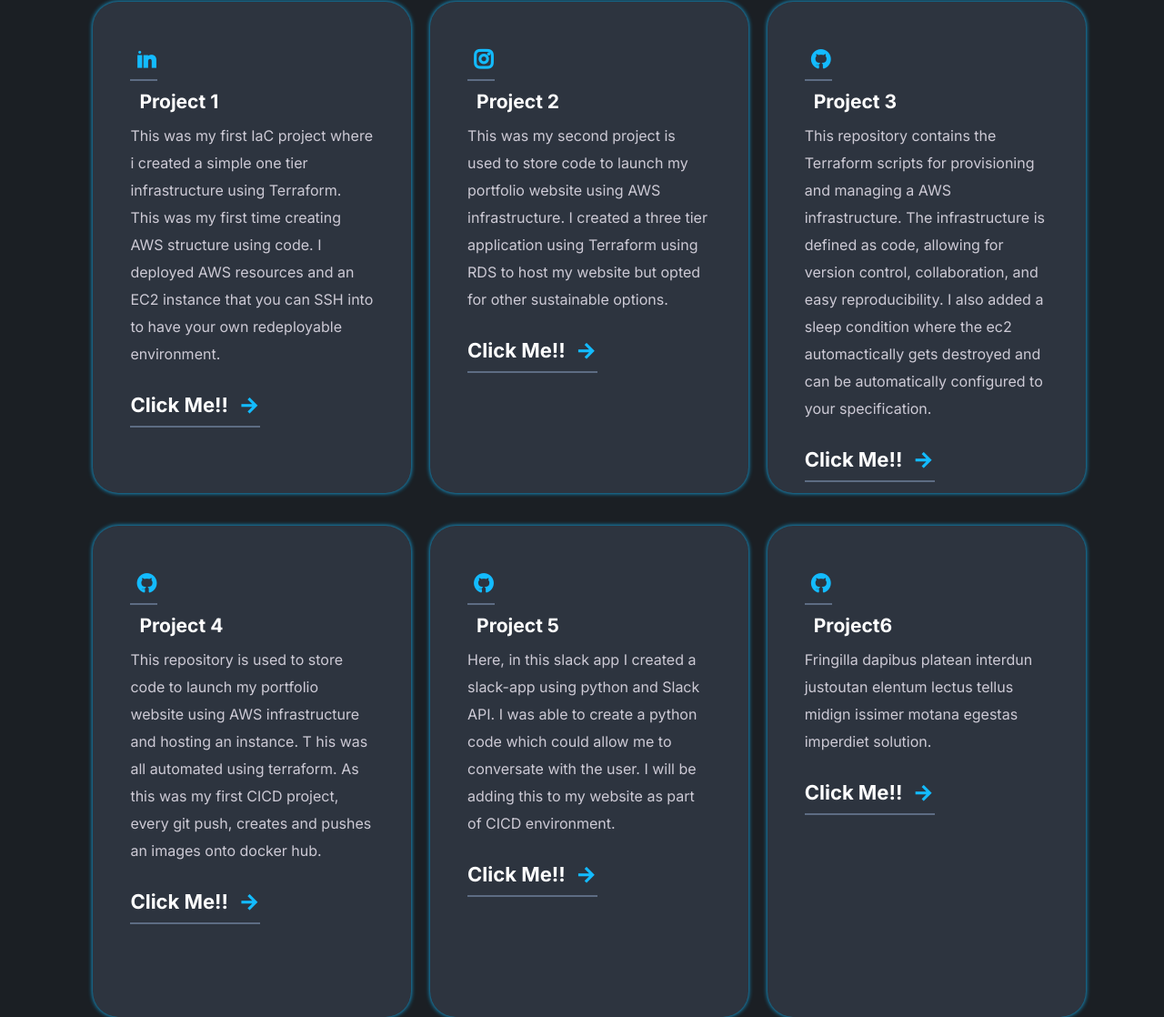
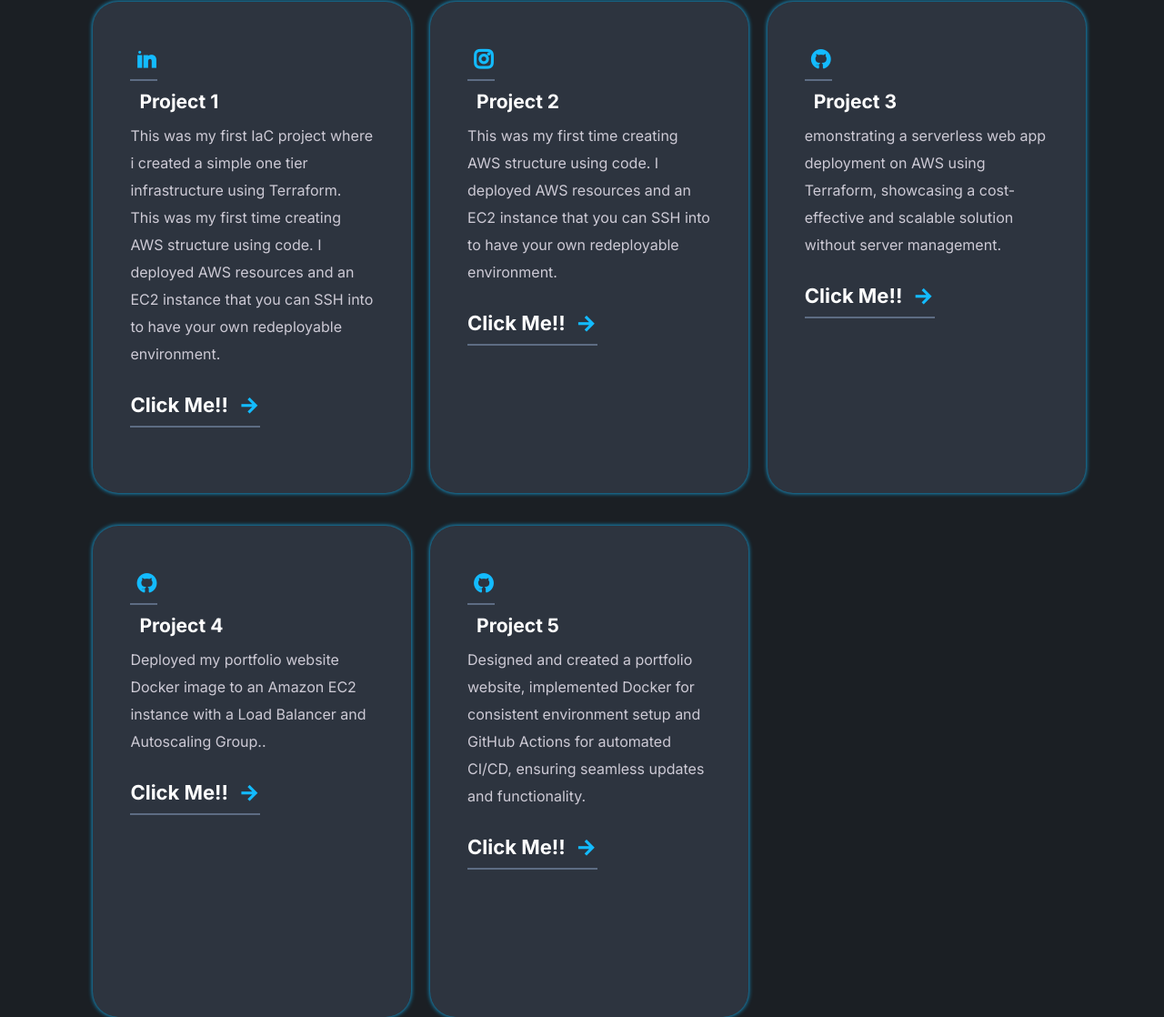
Before and after one commit to mohd-1995/HTML-WEBSITE-CICD, a plain HTML site: page index.html in a window 1280 px wide. Shown: the part 1593-2711 px from the top of the page at 91% size. Drawn offline with nearby package versions, Linux system fonts and the light colour scheme.

Commit message:
update1-commit

```diff
--- a/index.html
+++ b/index.html
@@ -80,10 +80,8 @@
       <div class="box">
         <a href="#"><i class="ri-instagram-line"></i></a>
         <h3>Project 2</h3>
-        <p>This was my second project is used to store code to launch my portfolio website using AWS infrastructure.
-          I created a three tier application using Terraform using RDS to host my website but opted for other sustainable options.
-        </p>
-        <a href="https://github.com/mohd-1995/aws-tf">
+        <p>This was my first time creating AWS structure using code. I deployed AWS resources and an EC2 instance that you can SSH into to have your own redeployable environment.</p>
+        <a href="https://github.com/mohd-1995/SSH-TO-EC2">
           Click Me!!
           <i class="ri-arrow-right-line"></i>
         </a>
@@ -92,10 +90,9 @@
       <div class="box">
         <a href="#"><i class="ri-github-fill"></i></a>
         <h3>Project 3</h3>
-        <p>This repository contains the Terraform scripts for provisioning and managing a AWS infrastructure. The infrastructure is defined as code, allowing for version control, collaboration, and easy reproducibility. I also added a sleep condition where the ec2 automactically gets destroyed
-          and can be automatically configured to your specification.
+        <p>emonstrating a serverless web app deployment on AWS using Terraform, showcasing a cost-effective and scalable solution without server management.
         </p>
-        <a href="https://github.com/mohd-1995/g-actions-tf">
+        <a href="https://github.com/mohd-1995/serverless-app">
           Click Me!!
           <i class="ri-arrow-right-line"></i>
         </a>
@@ -105,9 +102,8 @@
       <div class="box">
         <a href="#"><i class="ri-github-fill"></i></a>
         <h3>Project 4</h3>
-        <p>This repository is used to store code to launch my portfolio website using AWS infrastructure and hosting an instance. T
-          his was all automated using terraform. As this was my first CICD project, every git push, creates and pushes an images onto docker hub.</p>
-        <a href="https://github.com/mohd-1995/ec2-aws">
+        <p>Deployed my portfolio website Docker image to an Amazon EC2 instance with a Load Balancer and Autoscaling Group..</p>
+        <a href="https://github.com/mohd-1995/Portfolio-TF-Infrastructure">
           Click Me!!
           <i class="ri-arrow-right-line"></i>
         </a>
@@ -116,15 +112,15 @@
       <div class="box">
         <a href="#"><i class="ri-github-fill"></i></a>
         <h3>Project 5</h3>
-        <p>Here, in this slack app I created a slack-app using python and Slack API. I was able to create a python code which could allow me to
-          conversate with the user. I will be adding this to my website as part of CICD environment.
+        <p>Designed and created a portfolio website, implemented Docker for consistent environment setup and GitHub Actions for automated CI/CD, ensuring seamless updates
+          and functionality.
         </p>
-        <a href="https://github.com/mohd-1995/slack-app">
+        <a href="https://github.com/mohd-1995/HTML-WEBSITE-CICD">
           Click Me!!
           <i class="ri-arrow-right-line"></i>
         </a>
       </div>
-
+      <!--
       <div class="box">
         <a href="#"><i class="ri-github-fill"></i></a>
         <h3>Project6</h3>
@@ -134,7 +130,7 @@
           <i class="ri-arrow-right-line"></i>
         </a>
       </div>
-
+    -->
     </div>
   </section>
 
```
Also changed, not shown: 1 other file.
